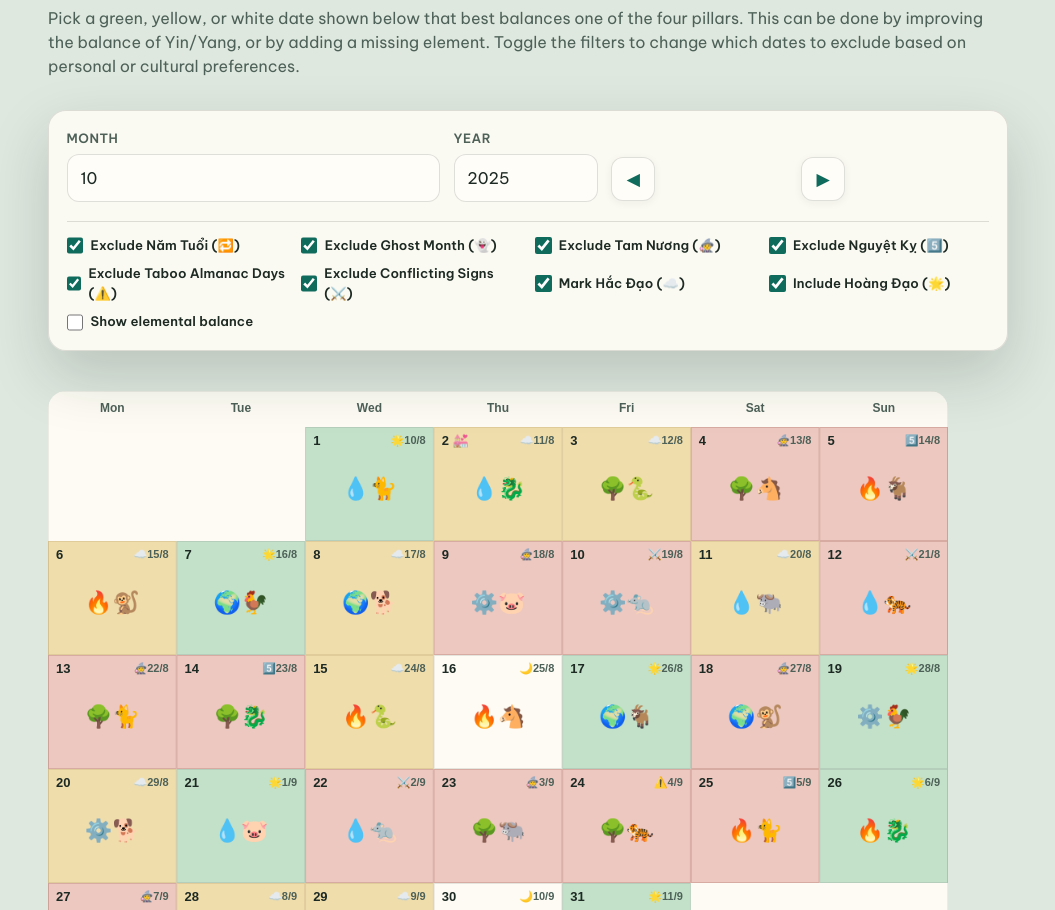
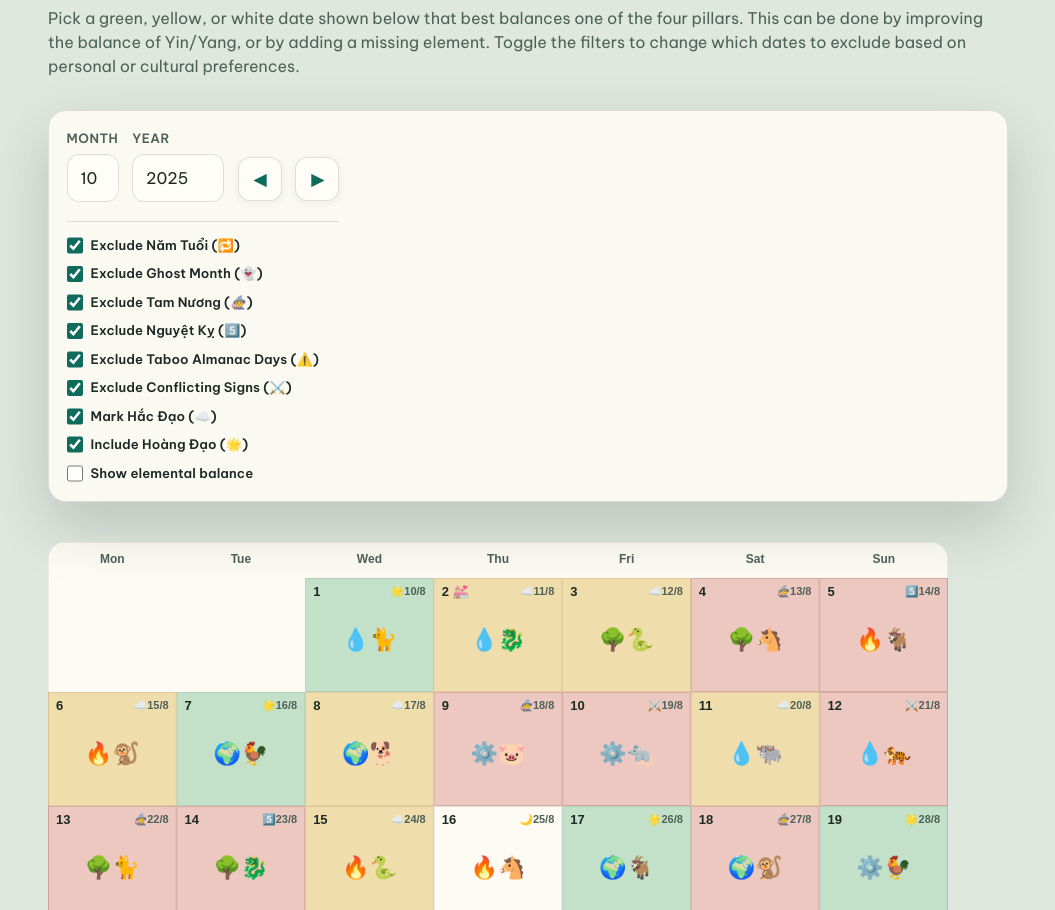
Before and after one commit to nsetzer/lunarcal, a website with bundled scripts: page src/app/calendar.html in a window 1280 px wide. Shown: the part 5241-6151 px from the top of the page, without its empty margins (112-1167 px from the left). Built offline with nearby package versions, Linux system fonts and the light colour scheme.

Commit message:
fix dates

```diff
--- a/src/app/calendar.html
+++ b/src/app/calendar.html
@@ -472,13 +472,13 @@
       </aside>
 
       <form class="controls controls--month" autocomplete="off">
-        <label>
+        <label class="month-field month-field--month">
           <span>Month</span>
-          <input id="view-month" type="text" inputmode="numeric" pattern="[0-9]*" required />
+          <input id="view-month" type="text" inputmode="numeric" pattern="[0-9]*" maxlength="2" size="2" required />
         </label>
-        <label>
+        <label class="month-field month-field--year">
           <span>Year</span>
-          <input id="view-year" type="text" inputmode="numeric" pattern="[0-9]*" required />
+          <input id="view-year" type="text" inputmode="numeric" pattern="[0-9]*" maxlength="4" size="4" required />
         </label>
         <button type="button" id="month-prev" class="month-nav-btn" aria-label="Previous month">
           ◀
--- a/src/app/styles.css
+++ b/src/app/styles.css
@@ -660,10 +660,27 @@
 }
 
 .controls--month {
-  grid-template-columns: auto minmax(6.5rem, 9rem) minmax(7.5rem, 11rem) auto;
+  grid-template-columns: min-content min-content auto auto;
   align-items: end;
+  justify-content: start;
   margin-top: 2rem;
   margin-bottom: 0;
+}
+
+.month-field input {
+  width: auto;
+  min-width: 0;
+  font-variant-numeric: tabular-nums;
+}
+
+.month-field--month input {
+  width: 3.25rem;
+  max-width: 3.25rem;
+}
+
+.month-field--year input {
+  width: 5.75rem;
+  max-width: 5.75rem;
 }
 
 .rule-filters {
@@ -818,7 +835,7 @@
   }
 
   .controls--month {
-    grid-template-columns: auto 1fr 1fr auto;
+    grid-template-columns: min-content min-content auto auto;
   }
 
   .date-pair {
```
